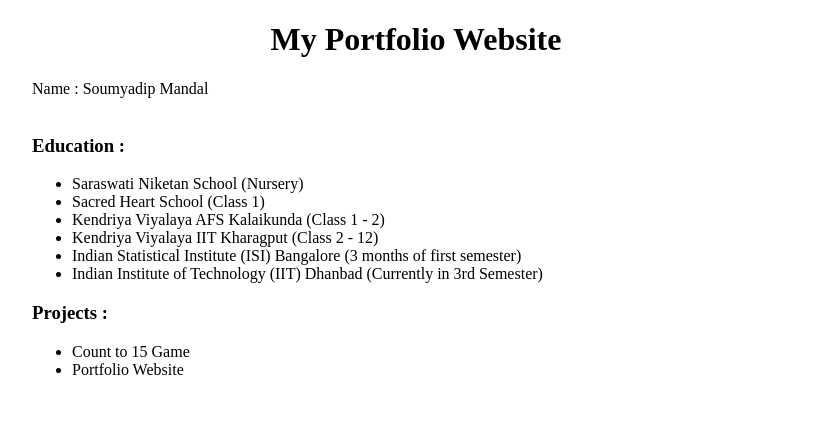
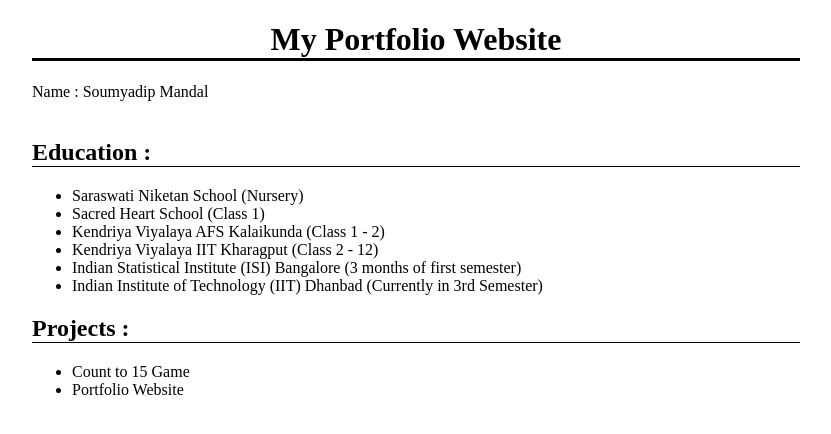
Before and after one commit to SoumyadipMandal1/Portfolio, a plain HTML site: page index.html in a window 1280 px wide. Shown: the whole page, without its empty margins (224-1055 px from the left). Drawn offline with Linux system fonts and the light colour scheme.

Commit message:
Included CSS

```diff
--- a/index.html
+++ b/index.html
@@ -5,13 +5,7 @@
         <title>
             My Portfolio website
         </title>
-        <style type = "text/css">
-            body
-            {
-                margin-left: 20%;
-                margin-right: 20%;
-            }
-        </style>
+        <link type = "text/css" rel = "stylesheet" href = "./src/css/index.css">
     </head>
 
     <body>
@@ -20,7 +14,7 @@
             Name : Soumyadip Mandal<br><br>
         </p>
 
-        <h3>Education :</h3>
+        <h2>Education :</h2>
         <ul>
             <li>Saraswati Niketan School (Nursery)</li>
             <li>Sacred Heart School (Class 1)</li>
@@ -30,7 +24,7 @@
             <li>Indian Institute of Technology (IIT) Dhanbad (Currently in 3rd Semester)</li>
         </ul>
 
-        <h3>Projects :</h3>
+        <h2>Projects :</h2>
         <ul>
             <li>Count to 15 Game</li>
             <li>Portfolio Website</li>
--- /dev/null
+++ b/src/css/index.css
@@ -0,0 +1,12 @@
+body {
+    margin-left: 20%;
+    margin-right: 20%;
+}
+
+h1 {
+    border-bottom: 3px solid black;
+}
+
+h2 {
+    border-bottom: 1px solid black;
+}
```
